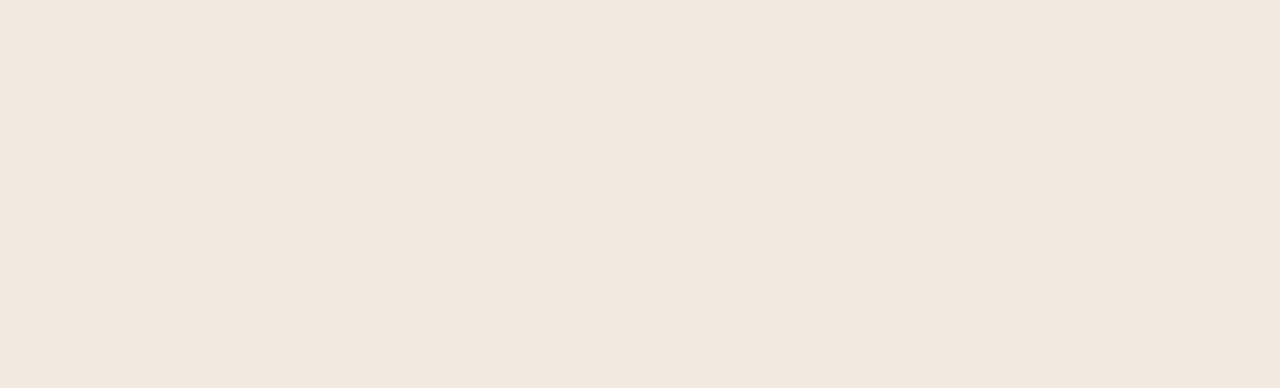
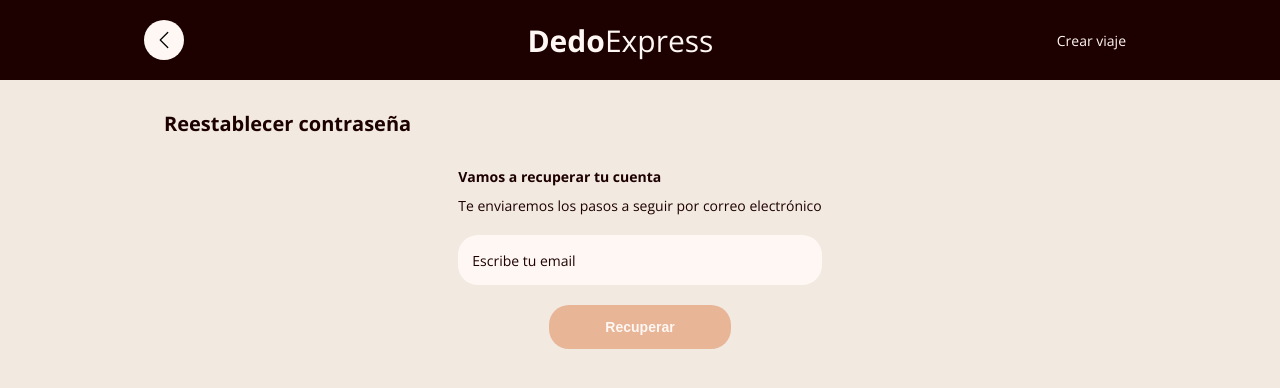
Before and after one commit to antoninosartori/dedoExpress, a React (Vite) app in the folder client/: page /#/forgotten-password in a window 1280 px wide. Before the commit this address had no page. Shown: the top 388 px of the page. Built offline with nearby package versions, Linux system fonts and the light colour scheme.

Commit message:
forget password

```diff
--- a/client/src/App.jsx
+++ b/client/src/App.jsx
@@ -8,6 +8,8 @@ import SingUpPage from './pages/SingUpPage'
 import UserDetailsPage from './pages/UserDetailsPage'
 import UpdateTravelPage from './pages/UpdateTravelPage'
 import ChangePasswordPage from './pages/ChangePasswordPage'
+import ForgottenPassword from './pages/ForgottenPassword'
+import NotFound from './pages/NotFound'
 
 function App() {
 
@@ -18,11 +20,13 @@ function App() {
                <Route path='/' element={ < HomePage /> } />
                <Route path='/login' element={ < LoginPage /> } />
                <Route path='/singUp' element={ < SingUpPage /> } />
+               <Route path='/forgotten-password' element={ < ForgottenPassword /> } />
                <Route path='/createTravel' element={< CreateTravelPage /> } />
                <Route path='/travelDetails/:travelId' element={ < TravelDetailsPage /> } />
                <Route path='/updateTravel/:travelId' element={ < UpdateTravelPage /> } />
                <Route path='/user/:userId/changePassword' element={ < ChangePasswordPage /> } />
                <Route path='/user/:userId' element={ < UserDetailsPage /> } />
+               <Route path='*' element={ < NotFound /> } />
             </Routes>
          </TravelContextState>
       </>
--- a/client/src/components/NavMenu.css
+++ b/client/src/components/NavMenu.css
@@ -5,8 +5,7 @@
    width: 100vw;
    height: calc(100vh - var(--headerHeight));
    background-color: var(--mainColor);
-   /* color: var(--secondaryColor); */
-   color: var(--white);
+   color: var(--secondaryColor);
    z-index: 100;
    transition: transform .6s;
 }
--- a/client/src/index.css
+++ b/client/src/index.css
@@ -1,7 +1,7 @@
 :root {
    /* colores */
    /* paleta #1 */
-/*    --mainColor: #d4e98e;
+   /*    --mainColor: #d4e98e;
    --bgColor: #f2e9e1;
    --secondaryColor: #1c140d;
    --thirdColor: #FBFDF3; */
@@ -25,7 +25,7 @@
    --thirdColor: #FBFDF3;
 
    /* paleta #5 */
-/*    --secondaryColor: #0d4041;
+   /*    --secondaryColor: #0d4041;
    --bgColor: #f2e9e1;
    --mainColor: #547980;
    --thirdColor: #FBFDF3; */
@@ -131,7 +131,7 @@ input {
    color: var(--secondaryColor);
 }
 
-input[type='checkbox']:focus{
+input[type='checkbox']:focus {
    outline: none;
 }
 
@@ -172,7 +172,7 @@ input::placeholder {
    font-size: var(--fsTitle);
 }
 
-.subtitle{
+.subtitle {
    text-align: left;
    font-weight: 700;
    font-size: var(--fsSubTitle);
@@ -180,7 +180,7 @@ input::placeholder {
    font-style: normal;
 }
 
-.subtitle-small{
+.subtitle-small {
 
    font-size: var(--fsBody);
    font-weight: 700;
@@ -190,49 +190,62 @@ input::placeholder {
    display: none;
 }
 
-.bold{
+.bold {
    font-weight: 700;
 }
 
-.justify-center{
+.justify-center {
    justify-content: center;
 }
-.justify-start{
+
+.justify-start {
    justify-content: flex-start;
 }
-.justify-end{
+
+.justify-end {
    justify-content: flex-end;
 }
-.justify-between{
+
+.justify-between {
    justify-content: space-between;
 }
-.justify-around{
+
+.justify-around {
    justify-content: space-around;
 }
-.justify-evenly{
+
+.justify-evenly {
    justify-content: space-evenly;
 }
 
-.shadow{
+.shadow {
    box-shadow: var(--boxShwdowNormal);
 }
 
-.hover:hover{
+.hover:hover {
    opacity: .8;
    transition: opacity .1s;
    cursor: pointer;
 }
 
+.column-separation {
+   display: flex;
+   flex-direction: column;
+   gap: var(--px1);
+}
+
 /* desktop */
-@media screen and (min-width: 768px){
-   form{
+@media screen and (min-width: 768px) {
+   form {
       max-width: 768px;
       margin: 0 auto;
    }
-   .searchFormHome-form{
+
+   .searchFormHome-form {
       flex-direction: row;
    }
-   .mainBtn{
+
+   .mainBtn {
       max-width: 50%;
    }
 }
--- a/client/src/pages/CreateTravelPage.jsx
+++ b/client/src/pages/CreateTravelPage.jsx
@@ -67,7 +67,7 @@ export default function CreateTravelPage() {
                         required: 'Completa el lugar de salida con una ciudad',
                         maxLength: { value: 30, message: 'La ciudad de salida debe ser menor a 30 caracteres' },
                         minLength: { value: 3, message: 'El nombre de la ciudad de salida debe ser mayor a 3 caracteres' }
-                     })} type='text' placeholder='¿Desde dónde salís?' autoComplete='off' autoFocus />
+                     })} type='text' placeholder='¿Desde dónde salís?' autoComplete='off' />
                   {errors.from?.message && < ErrorMessage errorMessage={errors.from?.message} />}
 
                   <input
--- /dev/null
+++ b/client/src/pages/ForgottenPassword.css
@@ -0,0 +1,15 @@
+.forgottenPassword{
+   display: flex;
+   flex-direction: column;
+   gap: var(--px3);
+}
+
+.forgottenPassword form{
+   display: flex;
+   flex-direction: column;
+   gap: var(--px2);
+}
+
+.forgottenPassword form input:focus{
+   outline: var(--inputOutline);
+}
--- /dev/null
+++ b/client/src/pages/ForgottenPassword.jsx
@@ -0,0 +1,21 @@
+import './ForgottenPassword.css'
+import Header from '../components/Header'
+import TextWithTitle from '../components/TextWithTitle'
+import Button from '../components/Button'
+export default function ForgottenPassword() {
+   return (
+      <>
+         <Header />
+         <main className='container forgottenPassword'>
+            <h2 className='subtitle'>Reestablecer contraseña</h2>
+            <form>
+               <TextWithTitle title='Vamos a recuperar tu cuenta'>
+                  <p>Te enviaremos los pasos a seguir por correo electrónico</p>
+               </TextWithTitle>
+               <input type="email" placeholder='Escribe tu email'/>
+               <Button primary >Recuperar</Button>
+            </form>
+         </main>
+      </>
+   )
+}
--- a/client/src/pages/HomePage.jsx
+++ b/client/src/pages/HomePage.jsx
@@ -28,20 +28,28 @@ export default function HomePage() {
    const navigate = useNavigate()
 
    useEffect(() => {
+      if (user === null) {
+         navigate('/login')
+      }
       getInitialAllTravel().then(setTravelsToShow)
       window.scrollTo(0,0)
-   }, [])
+   }, [user])
+
+/*    useEffect(() => {
+      getInitialAllTravel().then(setTravelsToShow)
+      window.scrollTo(0,0)
+   }, []) */
 
    useEffect(() => {
       const filteredTravel = allTravels.filter(travel => (travel.date - new Date().getTime() < filters.max) && (travel.date - new Date().getTime() > filters.min))
       setTravelsToShow(filteredTravel)
    }, [filters, allTravels])
 
-   useEffect(() => {
+/*    useEffect(() => {
       if (user === null) {
          navigate('/login')
       }
-   }, [user])
+   }, [user]) */
 
    const handleChangeFilters = (event) => {
       const min = event.target.min
--- a/client/src/pages/LoginPage.jsx
+++ b/client/src/pages/LoginPage.jsx
@@ -53,7 +53,7 @@ export default function LoginPage() {
                {...register('username', {
                   required: true
                })}
-               type="text" placeholder='Escribe tu usuario' autoComplete='off' autoFocus />
+               type="text" placeholder='Escribe tu usuario' autoComplete='off' />
 
             <div className="formGroup">
                <input
@@ -67,7 +67,13 @@ export default function LoginPage() {
                      : <img className='hover' src={eyeOpen} alt="mostrar contraseña" />}
                </div>
             </div>
-            <Button type='submit'>Iniciar sesion</Button>
+
+            <Button primary type='submit'>Iniciar sesion</Button>
+
+            <Link to='/forgotten-password'>
+               <p>¿Olvidaste tu contraseña?</p>
+            </Link>
+
          </form>
 
          <div className='loginPage-toSingUpButtonContainer'>
--- /dev/null
+++ b/client/src/pages/NotFound.css
@@ -0,0 +1,5 @@
+.notFoundPage{
+   display: flex;
+   align-content: center;
+   justify-content: center;
+}
--- /dev/null
+++ b/client/src/pages/NotFound.jsx
@@ -0,0 +1,13 @@
+import './NotFound.css'
+import Header from '../components/Header'
+
+export default function NotFound() {
+   return (
+      <>
+         < Header />
+         <main className='container notFoundPage'>
+            <h2>no hemos encontrado la pagina</h2>
+         </main>
+      </>
+   )
+}
--- a/client/src/pages/UpdateTravelPage.jsx
+++ b/client/src/pages/UpdateTravelPage.jsx
@@ -14,12 +14,13 @@ import luggageIcon from '../assets/luggage.svg'
 import musicIcon from '../assets/music_note.svg'
 import fastfoodIcon from '../assets/fastfood.svg'
 import voiceIcon from '../assets/voice_selection.svg'
+import { useNavigate } from 'react-router-dom'
 
 export default function UpdateTravelPage() {
    const { register, handleSubmit, formState: { errors }, setValue } = useForm()
    const { travel } = useGetOneTravel()
    const { handleSumbitUpdateTravel } = useUpdateTravel()
-
+   const navigate = useNavigate()
    useEffect(() => {
       window.scrollTo(0, 0)
    }, [])
@@ -144,7 +145,10 @@ export default function UpdateTravelPage() {
                   </div>
                </div>
 
-               <Button>Modificar viaje</Button>
+               <div className='column-separation'>
+                  <Button type='submit' primary >Modificar viaje</Button>
+                  <Button type='button' onClickFunction={() => navigate(-1)} secondary >Cancelar</Button>
+               </div>
 
             </form>
          </main>
```
Also changed, not shown: client/src/pages/UpdateTravelPage.css (line endings or trailing spaces).
